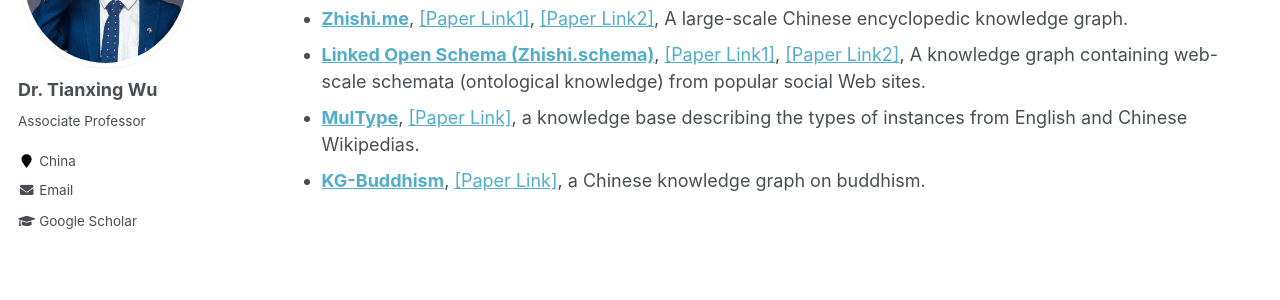
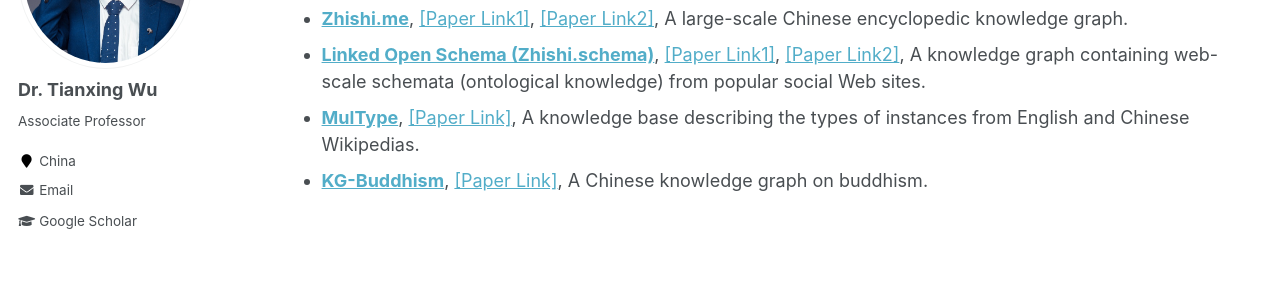
Before and after one commit to tianxing-wu/tianxing-wu.github.io, a Jekyll site: the page built from _pages/datasets.md, in a window 1280 px wide. Shown: the part 231-531 px from the top of the page. Built offline with Jekyll 4.4.1, drawn with Linux system fonts in a browser that asks for light colours.

```diff
--- a/_pages/datasets.md
+++ b/_pages/datasets.md
@@ -8,5 +8,5 @@ author_profile: true
 ## Open Knowledge Graphs:
 * **[Zhishi.me](http://openkg.cn/dataset/zhishi-me-dump)**, [[Paper Link1]](https://link.springer.com/article/10.1007/s11280-019-00719-4), [[Paper Link2]](https://link.springer.com/chapter/10.1007/978-3-642-25093-4_14), A large-scale Chinese encyclopedic knowledge graph.
 * **[Linked Open Schema (Zhishi.schema)](http://openkg.cn/dataset/linked-open-schema)**, [[Paper Link1]](https://www.sciencedirect.com/science/article/abs/pii/S157082681830026X), [[Paper Link2]](https://link.springer.com/chapter/10.1007/978-3-319-11964-9_19), A knowledge graph containing web-scale schemata (ontological knowledge) from popular social Web sites.
-* **[MulType](http://openkg.cn/dataset/multype)**, [[Paper Link]](https://www.igi-global.com/article/language-independent-type-inference-of-the-instances-from-multilingual-wikipedia/223107), a knowledge base describing the types of instances from English and Chinese Wikipedias.
-* **[KG-Buddhism](http://openkg.cn/dataset/kg-buddhism)**, [[Paper Link]](https://link.springer.com/chapter/10.1007/978-3-319-70682-5_17), a Chinese knowledge graph on buddhism.
+* **[MulType](http://openkg.cn/dataset/multype)**, [[Paper Link]](https://www.igi-global.com/article/language-independent-type-inference-of-the-instances-from-multilingual-wikipedia/223107), A knowledge base describing the types of instances from English and Chinese Wikipedias.
+* **[KG-Buddhism](http://openkg.cn/dataset/kg-buddhism)**, [[Paper Link]](https://link.springer.com/chapter/10.1007/978-3-319-70682-5_17), A Chinese knowledge graph on buddhism.
```
